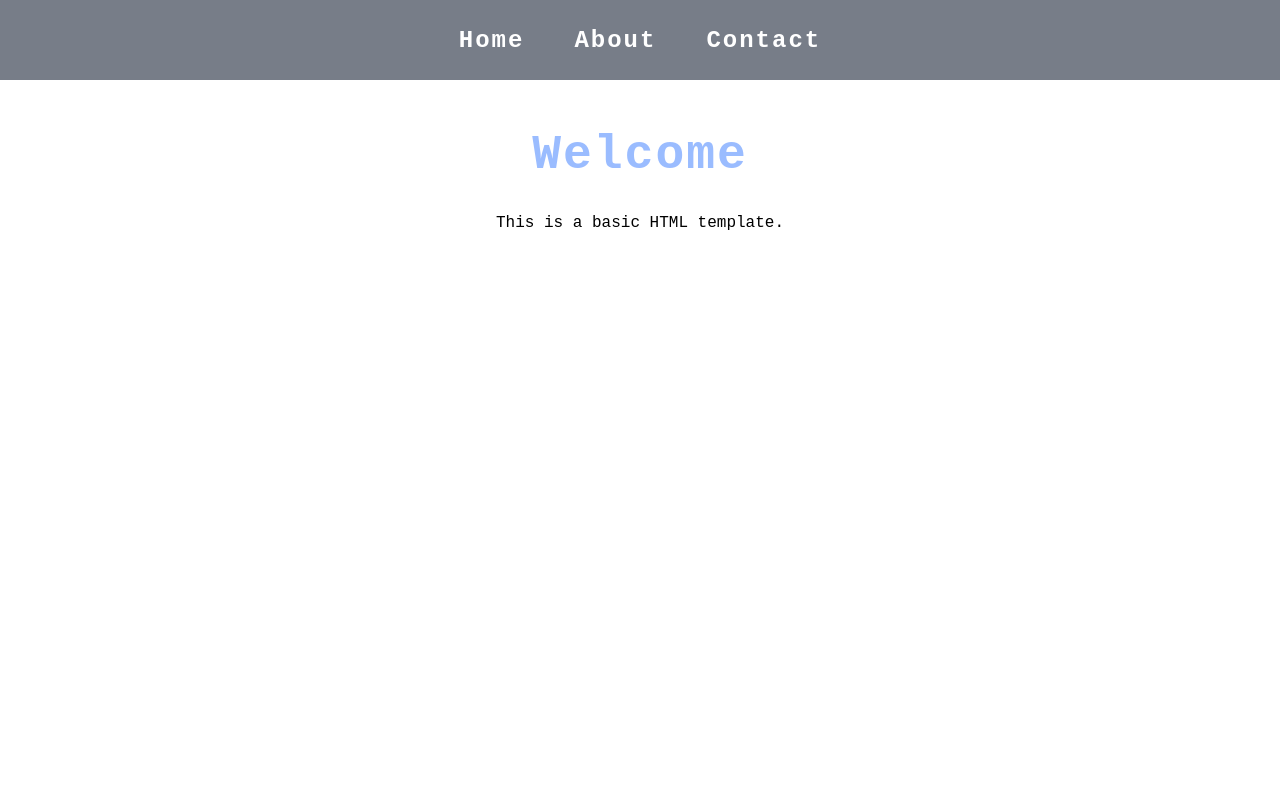
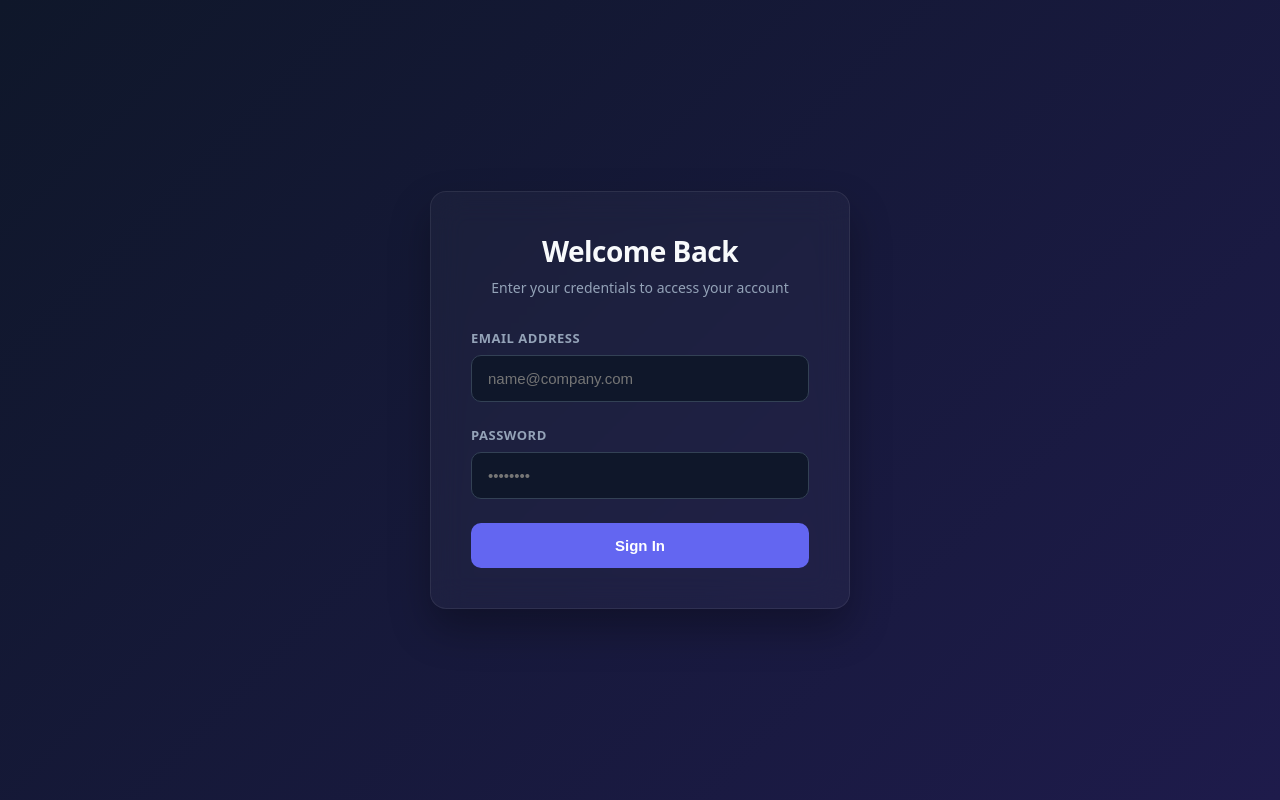
Before and after one commit to Naman739-star/portfolio-profile, a plain HTML site: page index.html in a window 1280 px wide. Drawn offline with Linux system fonts and the light colour scheme.

Commit message:
whole desgin change

```diff
--- a/index.html
+++ b/index.html
@@ -1,26 +1,35 @@
-<!doctype html>
+<!DOCTYPE html>
 <html lang="en">
 <head>
-		<meta charset="utf-8" />
-		<meta name="viewport" content="width=device-width, initial-scale=1" />
-		<title>Basic HTML Page</title>
+    <meta charset="UTF-8">
+    <meta name="viewport" content="width=device-width, initial-scale=1.0">
+    <title>Optimized Premium Login</title>
     <link rel="stylesheet" href="style.css">
 </head>
 <body>
-		<header id="header">
-                <nav id="nav">
 
-                    <ul id="ul_list">
-                        <li>Home</li>
-                        <li>About</li>
-                        <li>Contact</li>
-                    </ul>
+    <main class="login-card">
+        <header class="login-header">
+            <h2>Welcome Back</h2>
+            <p>Enter your credentials to access your account</p>
+        </header>
 
-                </nav>
-        </header>
-		<main>
-            <h1>Welcome</h1>
-			<p>This is a basic HTML template.</p>
+        <form class="login-form" autocomplete="off">
+            <div class="input-field">
+                <label for="email">Email Address</label>
+                <input type="email" id="email" placeholder="name@company.com" required>
+            </div>
+
+            <div class="input-field">
+                <label for="password">Password</label>
+                <input type="password" id="password" placeholder="••••••••" required>
+            </div>
+
+            <button type="submit" class="submit-btn">
+                <span>Sign In</span>
+            </button>
+        </form>
     </main>
+
 </body>
 </html>
--- a/style.css
+++ b/style.css
@@ -1,71 +1,139 @@
-*{
+/* 1. Global Variables & Tokenization */
+:root {
+    --bg-gradient: linear-gradient(135deg, #0f172a 0%, #1e1b4b 100%);
+    --card-bg: rgba(255, 255, 255, 0.03);
+    --card-border: rgba(255, 255, 255, 0.08);
+    --text-main: #f8fafc;
+    --text-muted: #94a3b8;
+    --primary: #6366f1;
+    --primary-hover: #4f46e5;
+    --input-bg: #0f172a;
+    --input-border: #334155;
+    --input-focus: #818cf8;
 
+    --radius-lg: 16px;
+    --radius-md: 10px;
+    --transition-smooth: cubic-bezier(0.4, 0, 0.2, 1);
+}
+
+/* 2. Modern Reset */
+*, *::before, *::after {
     margin: 0;
     padding: 0;
-
+    box-sizing: border-box;
 }
 
-body{
-
-    height: 100vh;
-    width: 100vw;
-
-
+body {
+    display: flex;
+    justify-content: center;
+    align-items: center;
+    min-height: 100vh;
+    background: var(--bg-gradient);
+    font-family: system-ui, -apple-system, BlinkMacSystemFont, 'Segoe UI', Roboto, sans-serif;
+    color: var(--text-main);
+    padding: 20px;
+    antialiased: true;
 }
 
-#header{
-
-    height: 80px;
+/* 3. Glassmorphism Card Layout */
+.login-card {
+    background: var(--card-bg);
+    border: 1px solid var(--card-border);
+    backdrop-filter: blur(16px);
+    -webkit-backdrop-filter: blur(16px);
+    padding: 40px;
+    border-radius: var(--radius-lg);
     width: 100%;
-    background:#777d88;
-
-
+    max-width: 420px;
+    box-shadow: 0 20px 40px rgba(0, 0, 0, 0.3);
 }
 
-#nav{
-
-    height: 100%;
-    width: 100%;
-
-
+.login-header {
+    text-align: center;
+    margin-bottom: 32px;
 }
 
-#ul_list{
-
-    display: flex;
-     list-style: none;
-     justify-content: center;
-     gap: 50px;
-     align-items: center;
-     flex-direction: row;
-     height: 100%;
-     font-size: 1.5rem;
-     font-family: monospace;
-     font-weight: bold;
-     color: white;
-     letter-spacing: 2px;
-
-
+.login-header h2 {
+    font-size: 28px;
+    font-weight: 700;
+    letter-spacing: -0.5px;
+    margin-bottom: 8px;
 }
 
-
-main h1{
-
-    font-size: 3rem;
-    text-align: center;
-    margin-top: 3rem;
-    font-family: monospace;
-    font-weight: bold;
-    letter-spacing: 2px;
-    color: rgba(0, 85, 255, 0.397);
-
+.login-header p {
+    color: var(--text-muted);
+    font-size: 14px;
 }
 
-main p {
+/* 4. Optimized Form Controls */
+.login-form {
+    display: flex;
+    flex-direction: column;
+    gap: 24px;
+}
 
-     font-size: 1rem;
-     font-family: monospace;
-     margin-top: 2rem;
-    text-align: center;
-    font-weight: 100;
+.input-field {
+    display: flex;
+    flex-direction: column;
+    gap: 8px;
 }
+
+.input-field label {
+    font-size: 13px;
+    font-weight: 600;
+    color: var(--text-muted);
+    letter-spacing: 0.5px;
+    text-transform: uppercase;
+}
+
+.input-field input {
+    width: 100%;
+    padding: 14px 16px;
+    background: var(--input-bg);
+    border: 1px solid var(--input-border);
+    border-radius: var(--radius-md);
+    color: var(--text-main);
+    font-size: 15px;
+    outline: none;
+    transition: border-color 0.2s var(--transition-smooth), box-shadow 0.2s var(--transition-smooth);
+}
+
+/* Accessible High-Contrast Focus States */
+.input-field input:focus-visible,
+.input-field input:focus {
+    border-color: var(--input-focus);
+    box-shadow: 0 0 0 4px rgba(129, 140, 248, 0.15);
+}
+
+/* 5. High-Performance Submit Button */
+.submit-btn {
+    position: relative;
+    width: 100%;
+    padding: 14px;
+    background: var(--primary);
+    border: none;
+    border-radius: var(--radius-md);
+    color: white;
+    font-size: 15px;
+    font-weight: 600;
+    cursor: pointer;
+    overflow: hidden;
+    will-change: transform;
+    transition: background 0.2s var(--transition-smooth), transform 0.1s var(--transition-smooth);
+}
+
+.submit-btn:hover {
+    background: var(--primary-hover);
+}
+
+/* Scale down slightly on click for real physical button behavior */
+.submit-btn:active {
+    transform: scale(0.98);
+}
+
+/* Responsive adjustments using mobile-first boundaries */
+@media (max-width: 480px) {
+    .login-card {
+        padding: 32px 24px;
+    }
+}
```
Lines whose indentation alone changed are shown as unchanged.
